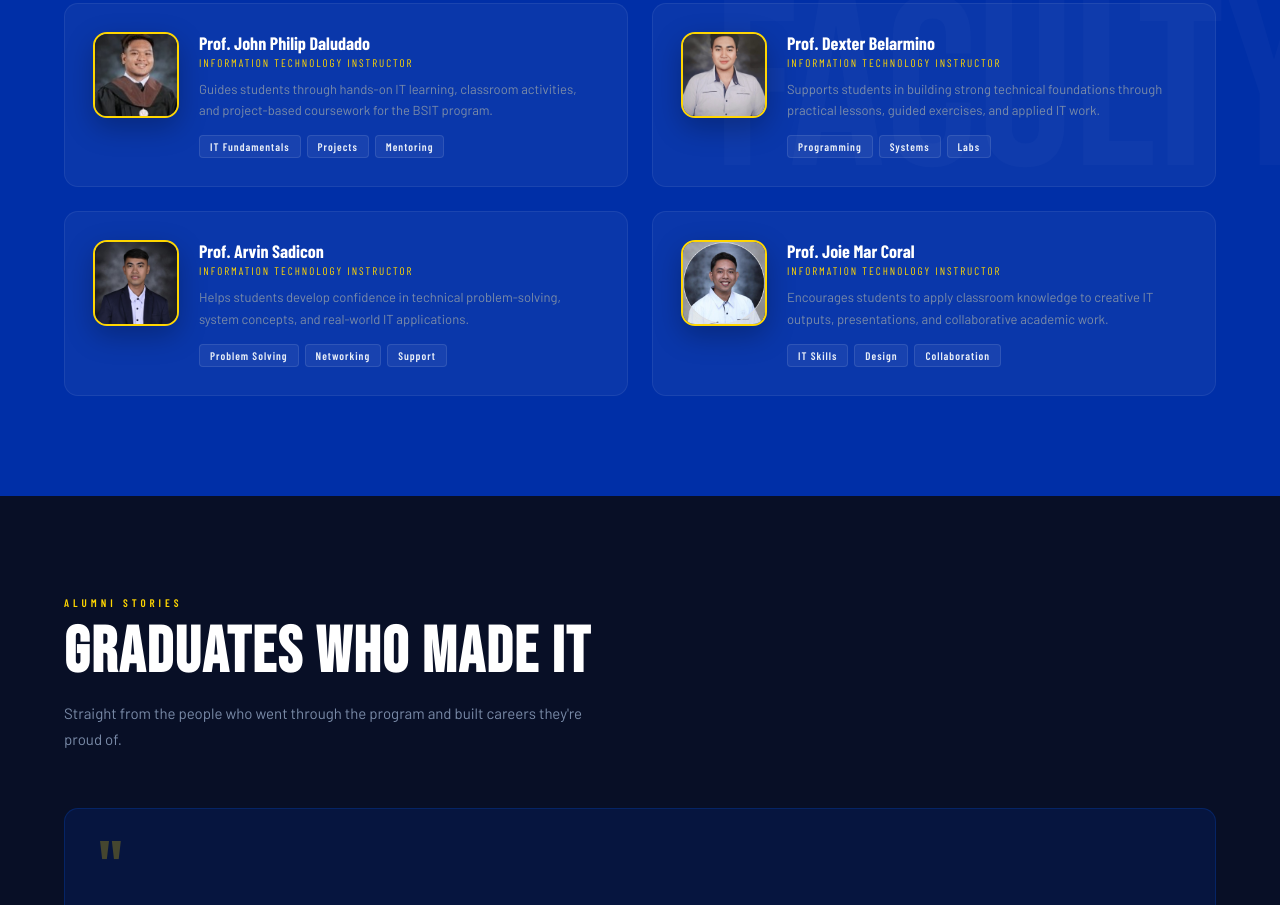
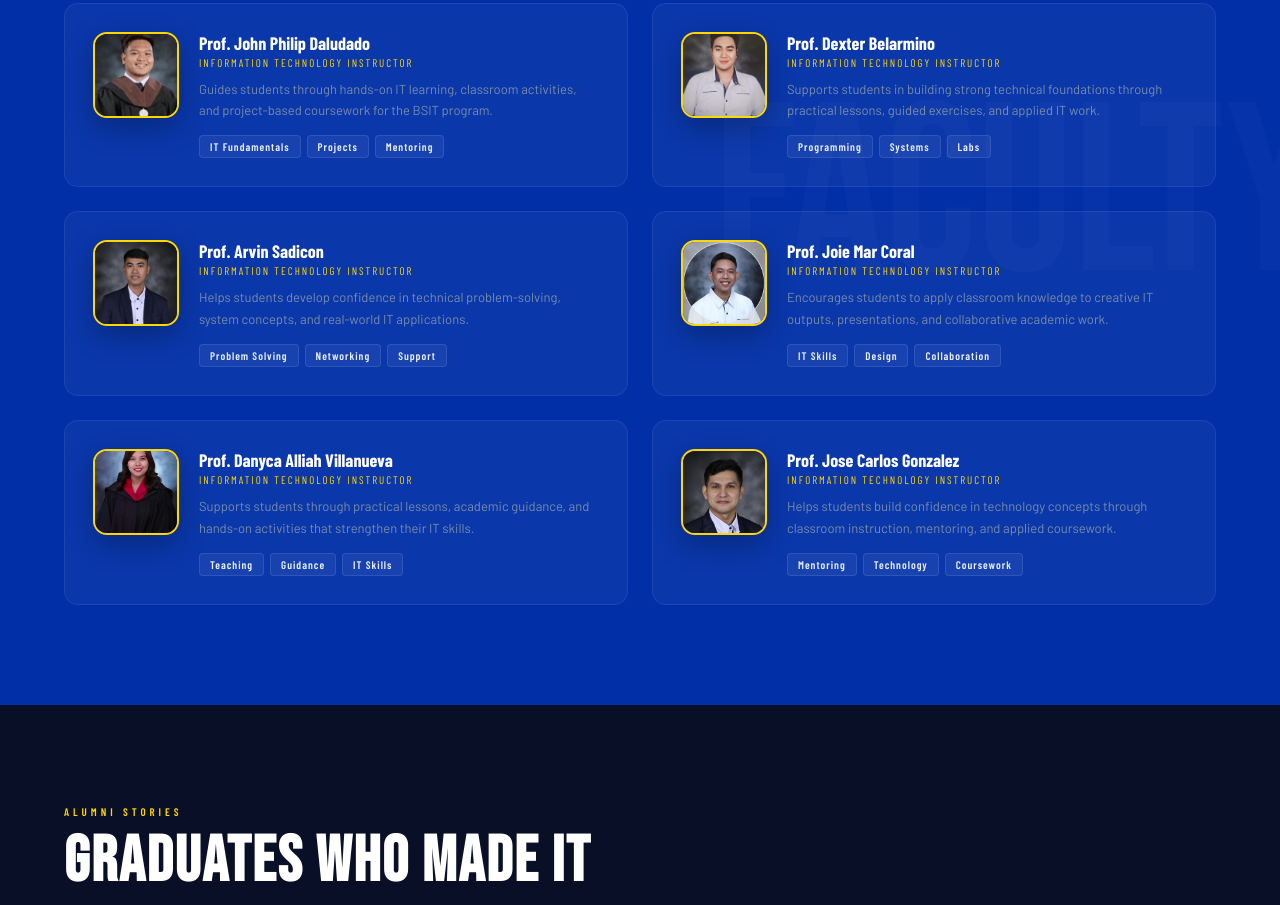
Before and after one commit to DarrenLoresco/sti-bsit-website, a plain HTML site: page index.html in a window 1280 px wide. Shown: the part 2692-3597 px from the top of the page. Drawn offline with nearby package versions, Linux system fonts and the light colour scheme; a web font is replaced by a local one.

Commit message:
Add instructor cards for Prof. Villanueva and Prof. Gonzalez

```diff
--- a/index.html
+++ b/index.html
@@ -265,6 +265,28 @@
           </div>
         </div>
       </div>
+      <div class="instructor-card">
+        <img class="instructor-avatar" src="images/Villanueva.jpg" alt="Photo of Prof. Danyca Alliah Villanueva" />
+        <div class="instructor-info">
+          <h3>Prof. Danyca Alliah Villanueva</h3>
+          <span class="instructor-role">Information Technology Instructor</span>
+          <p>Supports students through practical lessons, academic guidance, and hands-on activities that strengthen their IT skills.</p>
+          <div class="instructor-tags">
+            <span>Teaching</span><span>Guidance</span><span>IT Skills</span>
+          </div>
+        </div>
+      </div>
+      <div class="instructor-card">
+        <img class="instructor-avatar" src="images/Gonzalez.jpg" alt="Photo of Prof. Jose Carlos Gonzalez" />
+        <div class="instructor-info">
+          <h3>Prof. Jose Carlos Gonzalez</h3>
+          <span class="instructor-role">Information Technology Instructor</span>
+          <p>Helps students build confidence in technology concepts through classroom instruction, mentoring, and applied coursework.</p>
+          <div class="instructor-tags">
+            <span>Mentoring</span><span>Technology</span><span>Coursework</span>
+          </div>
+        </div>
+      </div>
     </div>
   </section>
 
```
